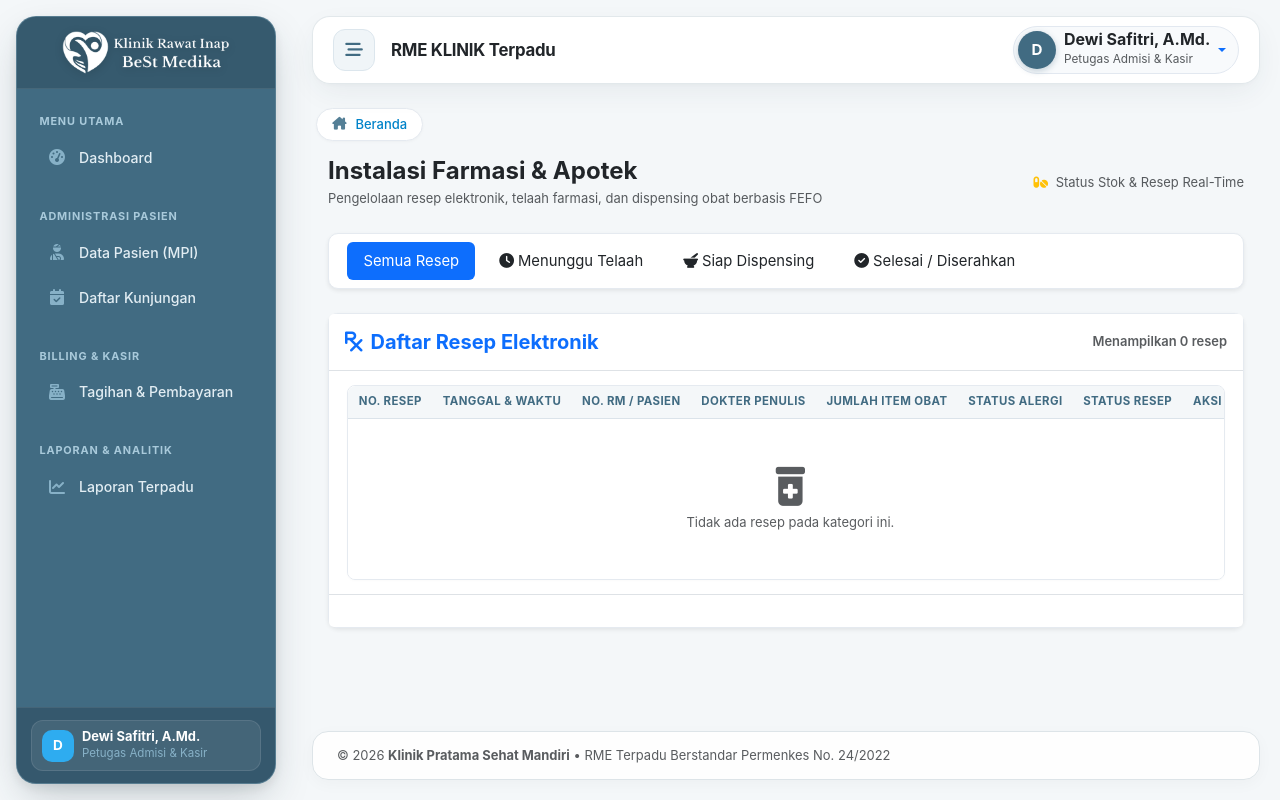
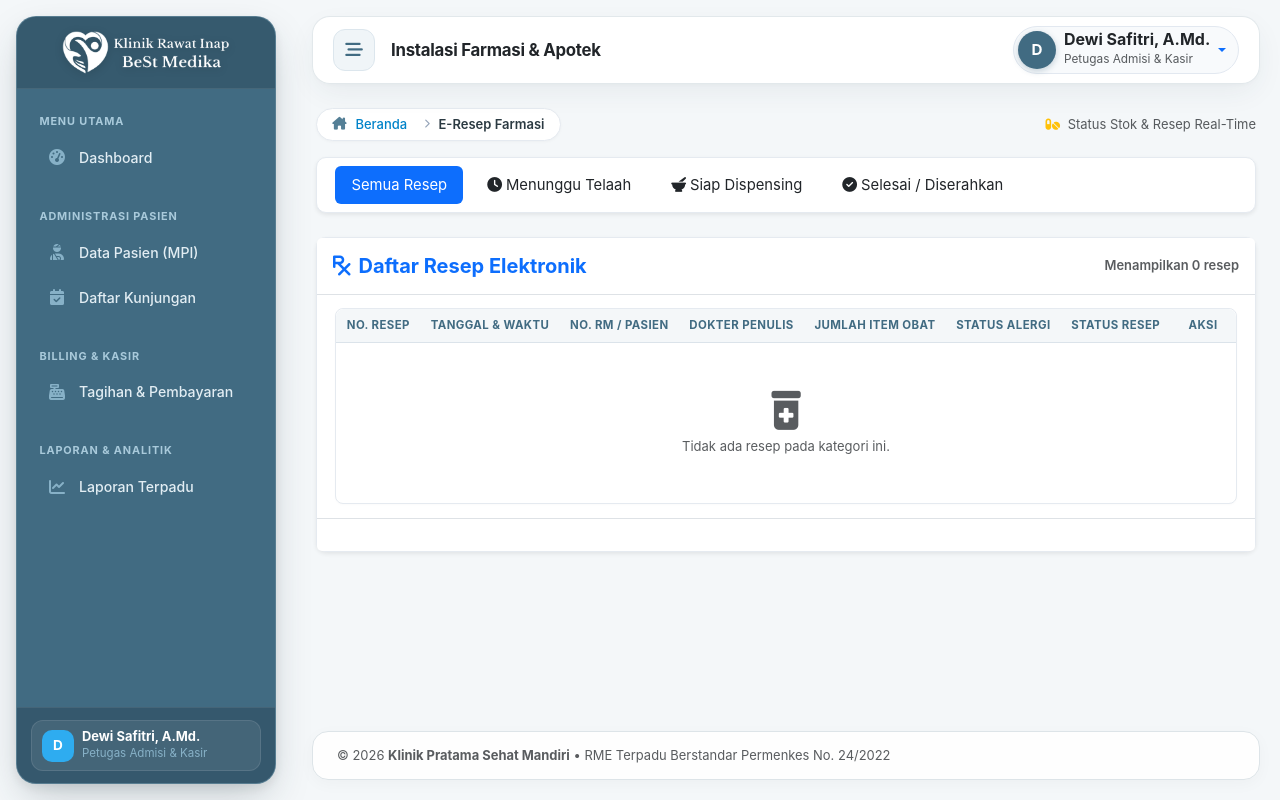
Before and after one commit to ardhikaxx/rme-klinik, a Laravel app: page /pharmacy/prescriptions in a window 1280 px wide. Run offline with Laravel 12, Linux system fonts and the light colour scheme; a user stored in the database is signed in; data comes from the database, SQL or seed files in the repository; data that the repository does not hold is empty; parts of the project's set-up code (start-up, migrations or seed data) failed here and were passed over; some libraries are stand-ins or nearby versions.

Commit message:
feat: implementasi breadcrumb dan padding tabel pada daftar resep farmasi

```diff
--- a/resources/views/pharmacy/prescriptions.blade.php
+++ b/resources/views/pharmacy/prescriptions.blade.php
@@ -1,18 +1,20 @@
 @extends('layouts.app')
 
 @section('title', 'Daftar Resep Farmasi (E-Prescription)')
+@section('page_title', 'Instalasi Farmasi & Apotek')
+
+@section('breadcrumb')
+    <li class="breadcrumb-item active" aria-current="page">E-Resep Farmasi</li>
+@endsection
+
+@section('page_actions')
+    <div class="text-muted small">
+        <i class="fas fa-pills me-1 text-warning"></i> Status Stok & Resep Real-Time
+    </div>
+@endsection
 
 @section('content')
-<div class="container-fluid">
-    <div class="d-flex align-items-center justify-content-between mb-4">
-        <div>
-            <h4 class="mb-1 text-dark fw-bold">Instalasi Farmasi & Apotek</h4>
-            <p class="text-muted small mb-0">Pengelolaan resep elektronik, telaah farmasi, dan dispensing obat berbasis FEFO</p>
-        </div>
-        <div class="text-muted small">
-            <i class="fas fa-pills me-1 text-warning"></i> Status Stok & Resep Real-Time
-        </div>
-    </div>
+<div class="container-fluid p-0">
 
     <!-- Filter Status Tabs -->
     <div class="card border-0 shadow-sm mb-4">
```
